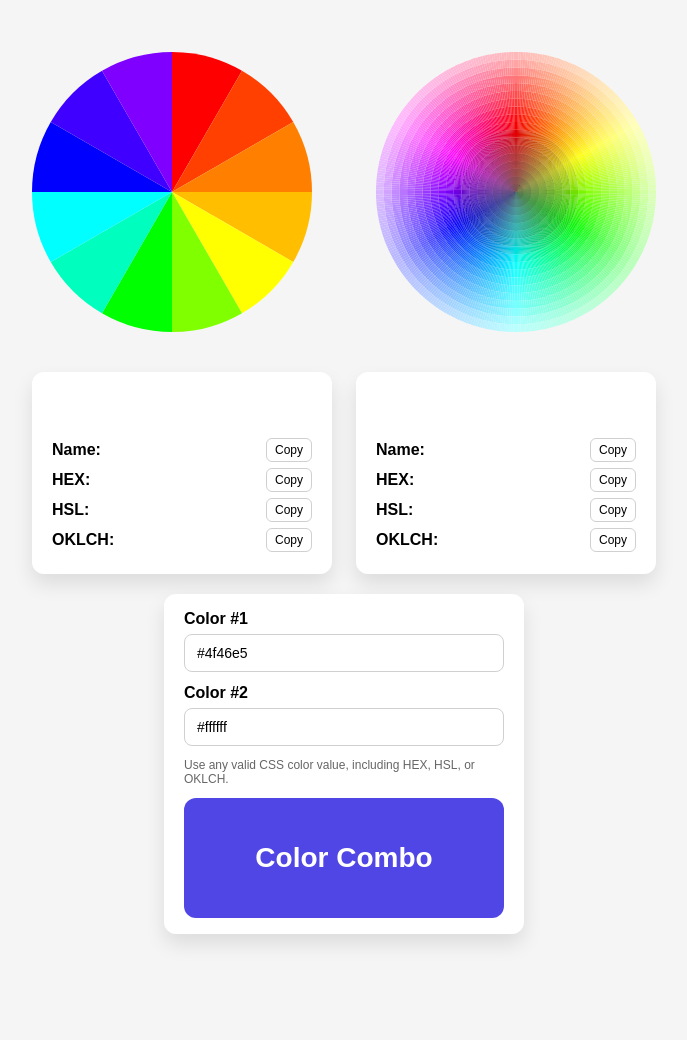
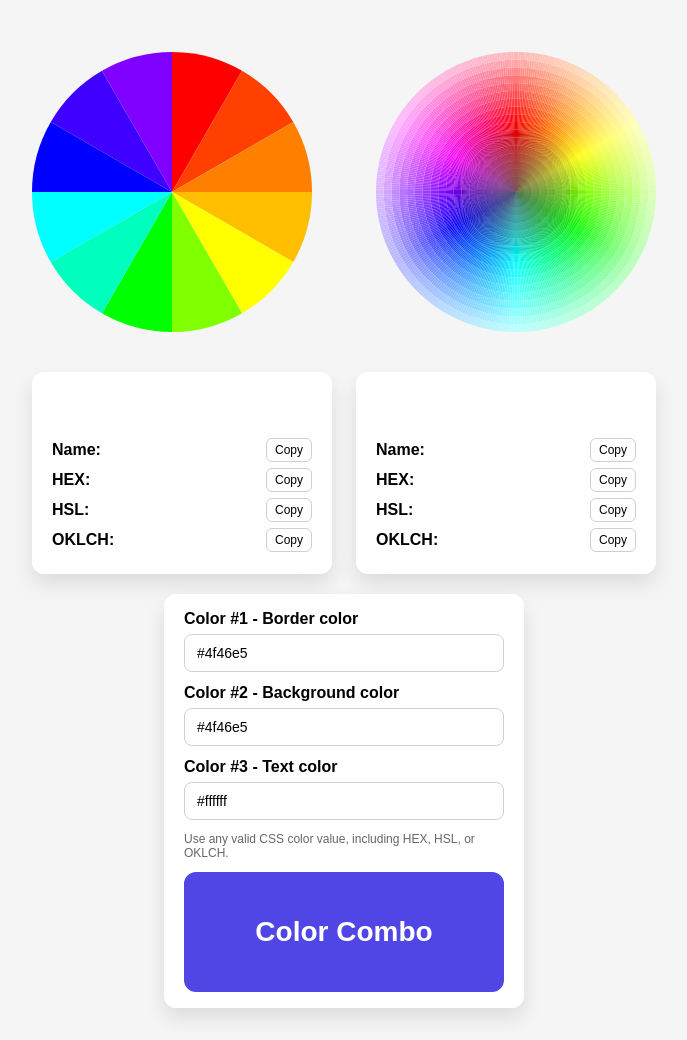
Before and after one commit to lihogia/defode, a plain HTML site: page color-wheel.html in a window 1280 px wide. Shown: the whole page, without its empty margins (296-983 px from the left). Before the commit the page ends 966 px from the top, so only its background shows below. Drawn offline with Linux system fonts and the light colour scheme.

Commit message:
support border color

```diff
--- a/color-wheel.html
+++ b/color-wheel.html
@@ -72,6 +72,7 @@
     padding:16px;
     box-sizing:border-box;
     transition:background-color 0.2s ease, color 0.2s ease;
+    border:4px solid;
   }
   .combo-preview h1{
     margin:0;
@@ -136,12 +137,16 @@
 
 <div class="card combo-card">
   <div class="field">
-    <label class="label" for="color1">Color #1</label>
+    <label class="label" for="color1">Color #1 - Border color</label>
     <input id="color1" type="text" value="#4f46e5" placeholder="#4f46e5 or hsl(250 73% 59%) or oklch(0.57 0.2 277)" />
   </div>
   <div class="field">
-    <label class="label" for="color2">Color #2</label>
-    <input id="color2" type="text" value="#ffffff" placeholder="#ffffff or hsl(0 0% 100%) or oklch(1 0 0)" />
+    <label class="label" for="color1">Color #2 - Background color</label>
+    <input id="color2" type="text" value="#4f46e5" placeholder="#4f46e5 or hsl(250 73% 59%) or oklch(0.57 0.2 277)" />
+  </div>
+  <div class="field">
+    <label class="label" for="color2">Color #3 - Text color</label>
+    <input id="color3" type="text" value="#ffffff" placeholder="#ffffff or hsl(0 0% 100%) or oklch(1 0 0)" />
   </div>
   <p class="hint">Use any valid CSS color value, including HEX, HSL, or OKLCH.</p>
   <div id="comboPreview" class="combo-preview">
@@ -172,6 +177,7 @@ const wheels=[
 ]
 const color1Input=document.getElementById("color1")
 const color2Input=document.getElementById("color2")
+const color3Input=document.getElementById("color3")
 const comboPreview=document.getElementById("comboPreview")
 const comboTitle=document.getElementById("comboTitle")
 const cx=160
@@ -185,15 +191,20 @@ function isValidColor(value){
 function updateCombo(){
   const color1=color1Input.value.trim()
   const color2=color2Input.value.trim()
+  const color3=color3Input.value.trim()
 
   const color1Valid=isValidColor(color1)
   const color2Valid=isValidColor(color2)
+  const color3Valid=isValidColor(color3)
 
   color1Input.classList.toggle("invalid", !color1Valid)
   color2Input.classList.toggle("invalid", !color2Valid)
+  color3Input.classList.toggle("invalid", !color3Valid)
 
-  comboPreview.style.background=color1Valid ? color1 : "#e5e7eb"
-  comboTitle.style.color=color2Valid ? color2 : "#111827"
+  comboPreview.style.borderColor=color1Valid ? color1 : "#ffbf00"
+  comboPreview.style.background=color2Valid ? color2 : "#e5e7eb"
+  comboTitle.style.color=color3Valid ? color3 : "#111827"
+
 }
 
 function polar(angle, radius){
@@ -441,6 +452,8 @@ document.querySelector(".cardShow").addEventListener("click",async(event)=>{
 
 color1Input.addEventListener("input",updateCombo)
 color2Input.addEventListener("input",updateCombo)
+color3Input.addEventListener("input",updateCombo)
+
 
 updateCombo()
 </script>
```
